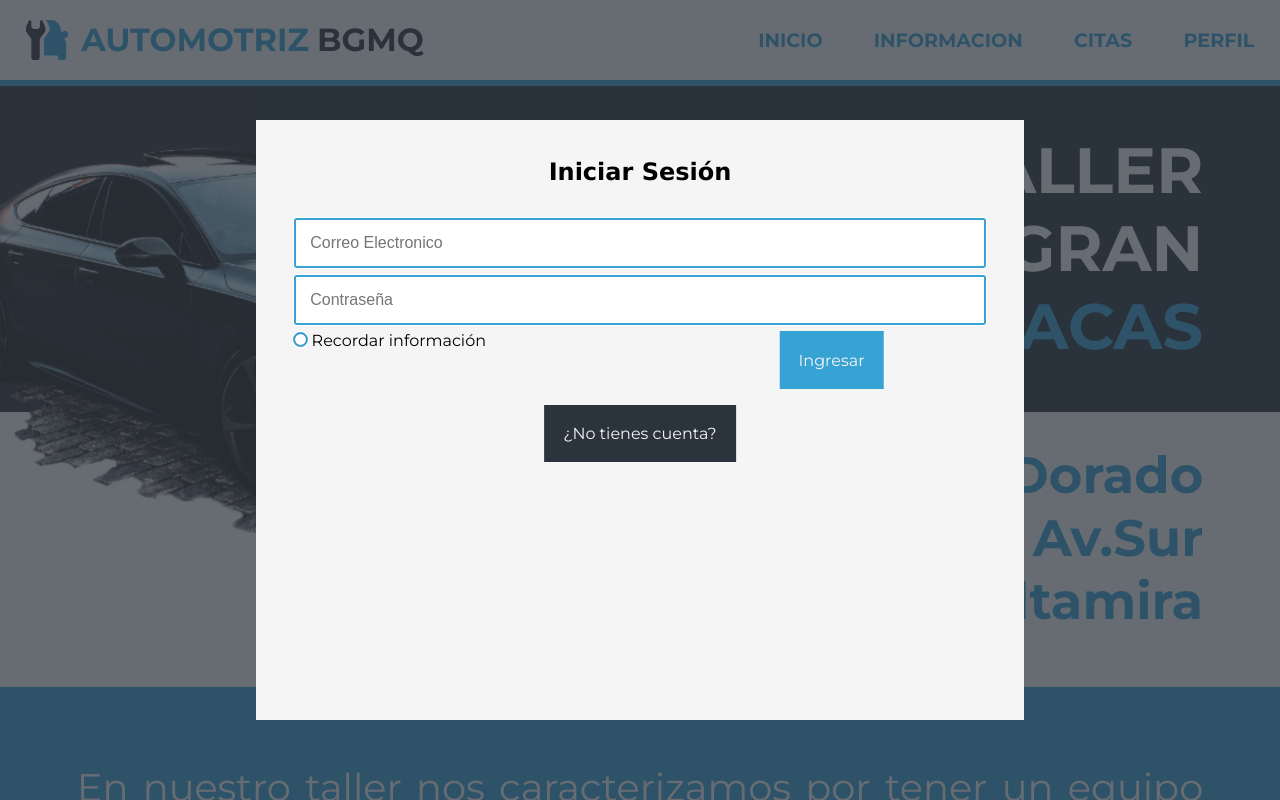
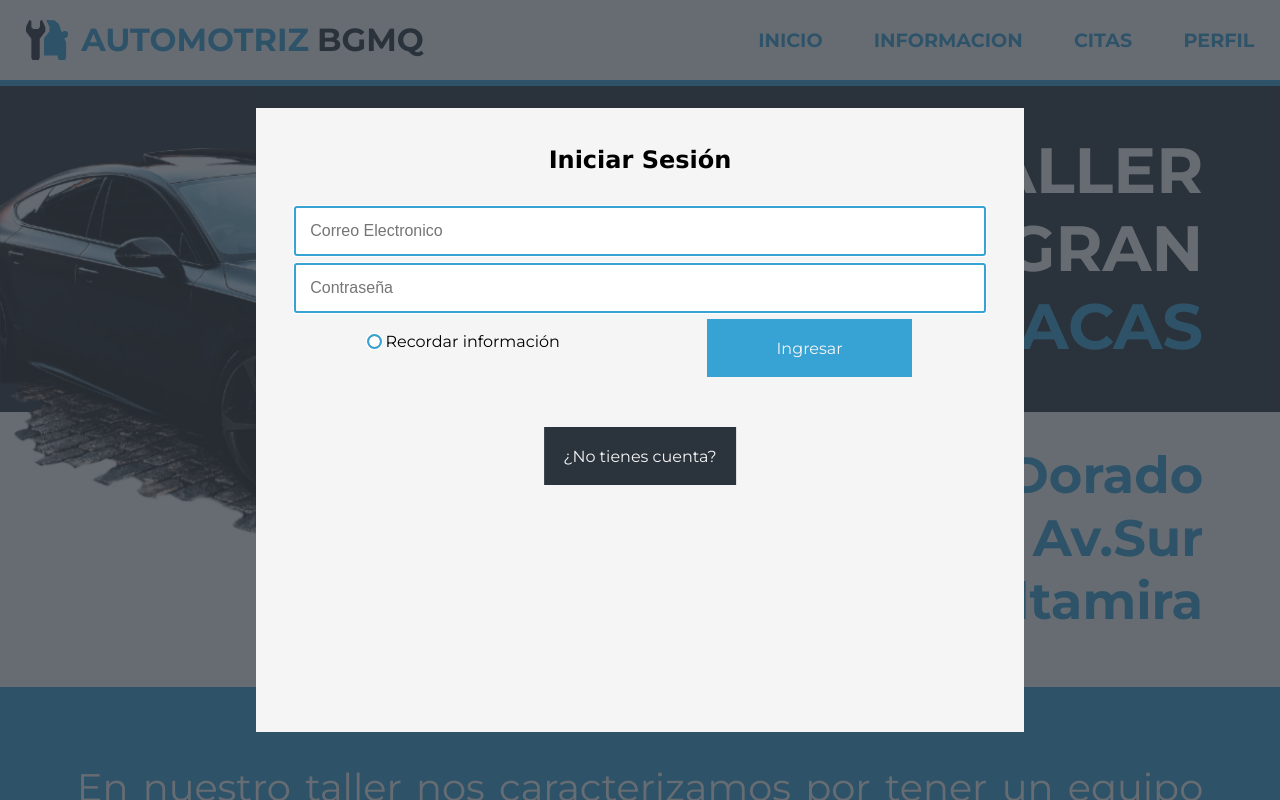
Before and after one commit to nbolinaga/automotrizBGM, an Angular app in the folder automotrizBGMQ/: page / in a window 1280 px wide. Both pictures are taken after a click on the link "INGRESAR/REGISTRARSE". Shown: the top 800 px of the page. Built offline with nearby package versions, Linux system fonts and the light colour scheme.

Commit message:
login versión "final"... esperando revisión

```diff
--- a/automotrizBGMQ/src/app/components/login/login.component.html
+++ b/automotrizBGMQ/src/app/components/login/login.component.html
@@ -8,10 +8,10 @@
                 <p>
                     <input type="radio" id="recordar"> Recordar información
                 </p>
-                <button class="btn-alt" id="Ingresar" type="submit" value="Ingresar">Ingresar</button>
+                <button class="btn-alt" id="Ingresar" type="submit">Ingresar</button>
             </div>
         </form>
-        <button class="btn-pri" (click)='registrarScreen()'>¿No tienes cuenta?</button>
+        <button id="Siguiente" class="btn-pri" (click)='registrarScreen()'>¿No tienes cuenta?</button>
     </div>
     <div class="modal-content" *ngIf="registrar" @rightAnimation id="registrar">
         <h3>Registrate</h3>
@@ -20,15 +20,26 @@
                 <input type="text" id="nombre" placeholder="Nombre">
                 <input type="text" id="apellido" placeholder="Apellido">
             </div>
-            <input type="number" id="cedula" placeholder="Cedula">
+            <div class="opciones">
+                <select name="tipoID">
+                    <option value="Venezolano">V</option>
+                    <option value="Extrangero">E</option>
+                    <option value="Juridico">J</option>
+                    <option value="Pasaporte">P</option>
+                    <option value="Gobierno">G</option>
+                </select>
+                <input type="number" id="ID" placeholder="Identificación">
+            </div>
             <input type="tel" id="telefono" placeholder="Telefono movil">
             <input type="email" id="correo" placeholder="Correo Electronico">
             <div class="opciones">
                 <input type="password" id="contraseña" placeholder="Contraseña">
-                <input type="password" id="confirmar" placeholder="Confirmar clave">
+                <input type="password" id="confirmar" placeholder="Confirmar contraseña">
             </div>
-                <button class="btn-alt" id="Ingresar" type="submit" value="Ingresar">Ingresar</button>
-                <button class="btn-pri" (click)='ingresarScreen()'>¿Ya tienes una cuenta?</button>
+            <div class="botones">
+                <button class="btn-pri" id="Regresar" (click)='ingresarScreen()'>¿Ya tienes una cuenta?</button>
+                <button class="btn-alt" id="Registrar" type="submit" value="Registrar">Ingresar</button>
+            </div>
         </form>
     </div>
 </section>
--- a/automotrizBGMQ/src/app/components/login/login.component.scss
+++ b/automotrizBGMQ/src/app/components/login/login.component.scss
@@ -10,13 +10,14 @@
 
     .modal-content{
         width: 60%;
-        height: 75%;
+        height: 78%;
         position: absolute;
         top: 52.5%;
         background-color: $blanco;
         padding: 3vw;
         z-index: 999;
         pointer-events:painted;
+        max-width: 90%;
 
         &#registrar{
             right: 50%;
@@ -32,12 +33,6 @@
             font-size: 150%;
             color: #000;
             font-family: Verdana, Geneva, Tahoma, sans-serif;
-        }
-        button{
-            position: relative;
-            bottom: 0;
-            left: 50%;
-            transform: translate(-50%, 0);
         }
 
         .FormIngresar{
@@ -61,6 +56,16 @@
 
             .opciones{
                 display: flex;
+                justify-content: space-around;
+
+                input, button{
+                    padding-right: 10%;
+                    padding-left: 10%;
+                }
+
+                input{
+                    margin-top: 8%;
+                }
             }
         }
 
@@ -80,9 +85,37 @@
                 font-size: 100%;
             }
 
+            select{
+                padding: 0.8%;
+                height: 15%;
+                width: 20%;
+                margin-bottom: 0.8%;
+                outline: 1px auto $detalles;
+                font-size: 100%;
+            }
+
             .opciones{
                 display: flex;
             }
+
+            .botones{
+                display: flex;
+                justify-content: space-around;
+
+                button{
+                    margin-top: 3%;
+                    padding-left: 10%;
+                    padding-right: 10%;
+                }
+            }
+        }
+
+        #Siguiente{
+            margin-top: 5%;
+            position: relative;
+            bottom: 0;
+            left: 50%;
+            transform: translate(-50%, 0);
         }
     }
 }
```
